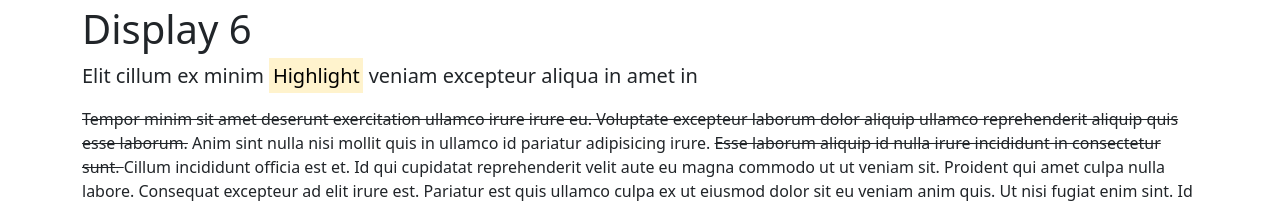
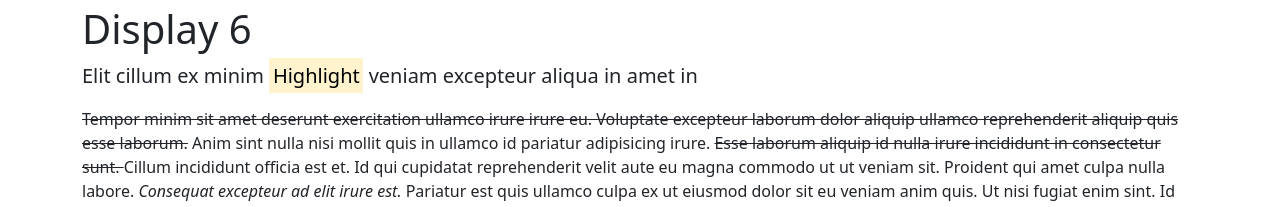
Before and after one commit to ilanangelesrodriguez/cursoHTMLyCSS, a plain HTML site: page 12-Bootstrap-Elements/tipografia.html in a window 1280 px wide. Shown: the part 739-946 px from the top of the page. Drawn offline with nearby package versions, Linux system fonts and the light colour scheme.

Commit message:
Utilizo etiqueta em para inclinar texto

```diff
--- a/12-Bootstrap-Elements/tipografia.html
+++ b/12-Bootstrap-Elements/tipografia.html
@@ -40,8 +40,8 @@
         pariatur adipisicing irure. <s>Esse laborum aliquip id nulla irure
         incididunt in consectetur sunt. </s>Cillum incididunt officia est et. Id qui
         cupidatat reprehenderit velit aute eu magna commodo ut ut veniam sit.
-        Proident qui amet culpa nulla labore. Consequat excepteur ad elit irure
-        est. Pariatur est quis ullamco culpa ex ut eiusmod dolor sit eu veniam
+        Proident qui amet culpa nulla labore.<em> Consequat excepteur ad elit irure
+        est.</em> Pariatur est quis ullamco culpa ex ut eiusmod dolor sit eu veniam
         anim quis. Ut nisi fugiat enim sint. Id deserunt culpa duis exercitation
         adipisicing aute deserunt. Reprehenderit Lorem non laboris minim
         incididunt occaecat officia occaecat consequat velit proident aute.
```
